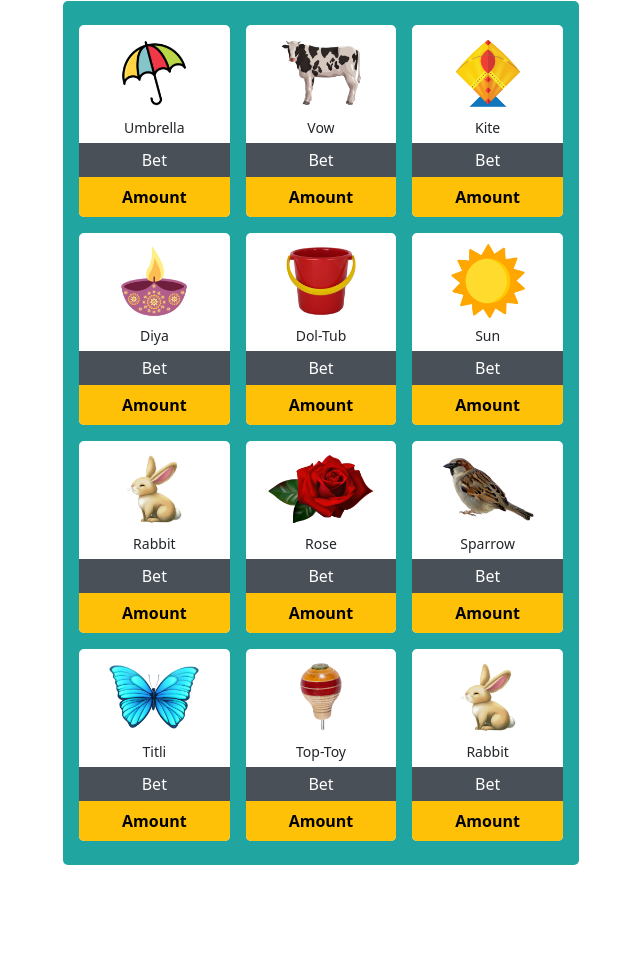
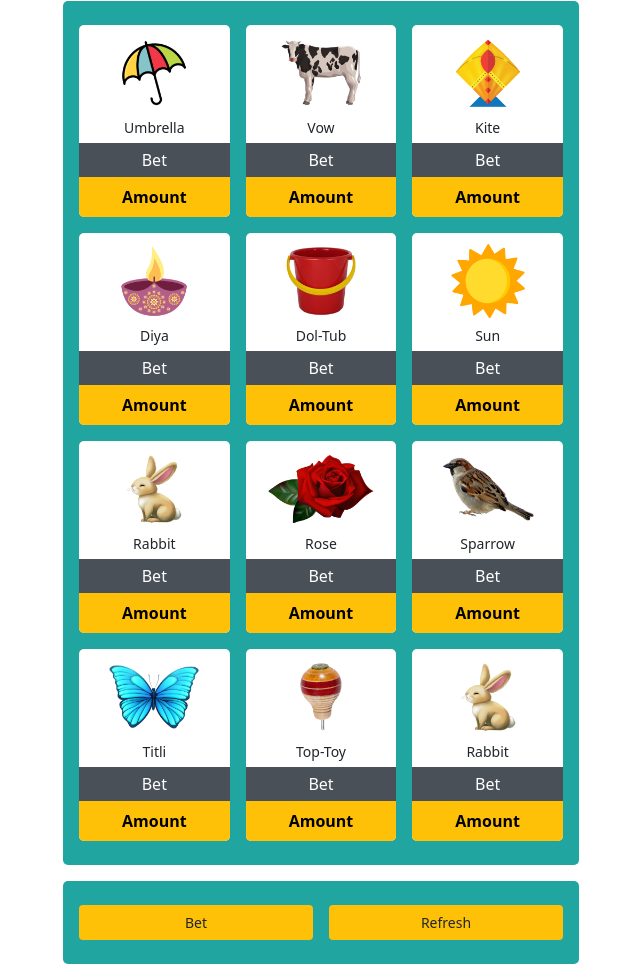
Before and after one commit to devangsuthar/chakli-popat-ui, a plain HTML site: page index.html in a window 1280 px wide. Shown: the part 233-1197 px from the top of the page, without its empty margins (319-959 px from the left). Before the commit the page ends 1114 px from the top, so only its background shows below. Drawn offline with Linux system fonts and the light colour scheme.

Commit message:
footer bar added

```diff
--- a/index.html
+++ b/index.html
@@ -190,6 +190,17 @@
                 </div>
             </div>
 
+            <div class="footer-bar">
+                <div class="row row-cols-1 row-cols-md-2 bet-section br-5 p-2 pb-4 theme-bg g-3">
+                    <div class="col">
+                        <button class="btn custom-btn">Bet</button>
+                    </div>
+                    <div class="col">
+                        <button class="btn theme-bg custom-btn">Refresh</button>
+                    </div>
+                </div>
+            </div>
+
 
         </div>
     </div>
```
